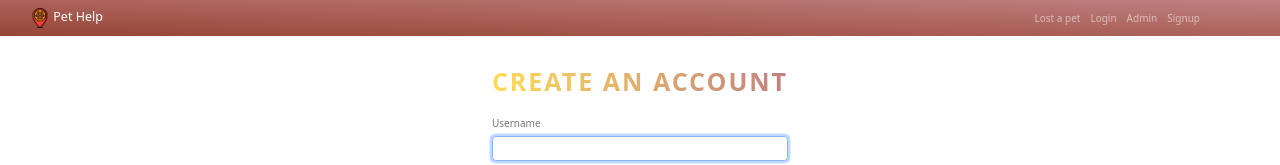
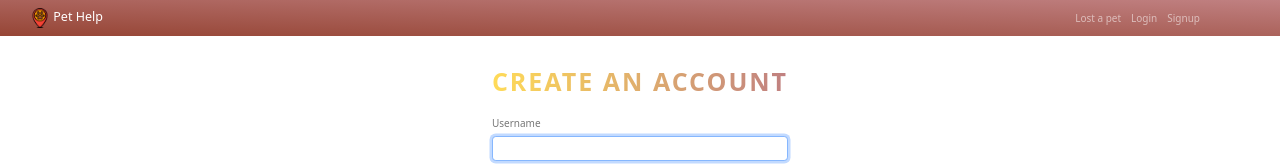
Before and after one commit to pethelp-website/final-project-pethelp, a React (Create React App) app in the folder frontend/: page /sign-up in a window 1280 px wide. Shown: the top 165 px of the page. Built offline with nearby package versions, Linux system fonts and the light colour scheme.

Commit message:
implement admin user type to hide admin page when the user is not admin

```diff
--- a/frontend/src/components/home/homeheader/HomeHeader.jsx
+++ b/frontend/src/components/home/homeheader/HomeHeader.jsx
@@ -15,7 +15,7 @@ function HomeHeader() {
   const endLoginSession = () => {
     loginService.logout({
       password: 'Qualqur',
-      email:"alissa@gmail.com"
+      email: "alissa@gmail.com"
     })
       .then(data => {
         navigate("/login", { replace: true });
@@ -26,6 +26,9 @@ function HomeHeader() {
 
   //function from services checks if user is logged in
   const isLoggedIn = loginService.isLoggedIn();
+
+  //checks if the user is admin
+  const user = loginService.getUser();
 
   return (
     <div>
@@ -42,13 +45,13 @@ function HomeHeader() {
         <Navbar.Toggle aria-controls="basic-navbar-nav" />
         <Navbar.Collapse id="basic-navbar-nav" className="justify-content-end" >
           <Nav id="nav-links" >
-          {isLoggedIn &&<Nav.Link as={Link} to={"/report-page"}>Found a pet</Nav.Link> }
+            {isLoggedIn && <Nav.Link as={Link} to={"/report-page"}>Found a pet</Nav.Link>}
             <Nav.Link as={Link} to={"/missing-page"}>Lost a pet</Nav.Link>
             {!isLoggedIn && <Nav.Link as={Link} to={"/login"} >Login</Nav.Link>}
-            {isLoggedIn &&<Nav.Link as={Link} to={"/user-page"}>My account</Nav.Link> }
-            <Nav.Link as={Link} to={"/adm-page"}>Admin</Nav.Link>
-            {!isLoggedIn && <Nav.Link className='link'as={Link} to={"/sign-up"}>Signup</Nav.Link>}
-            {isLoggedIn && <Nav.Link  onClick={() => endLoginSession()}>Logout</Nav.Link>}
+            {isLoggedIn && !user.isAdmin &&<Nav.Link as={Link} to={"/user-page"}>My account</Nav.Link>}
+            {isLoggedIn && user.isAdmin &&<Nav.Link as={Link} to={"/adm-page"}>Admin</Nav.Link>}
+            {!isLoggedIn && <Nav.Link className='link' as={Link} to={"/sign-up"}>Signup</Nav.Link>}
+            {isLoggedIn && <Nav.Link onClick={() => endLoginSession()}>Logout</Nav.Link>}
           </Nav>
         </Navbar.Collapse>
       </Navbar>
--- a/frontend/src/components/login/FormLogin.jsx
+++ b/frontend/src/components/login/FormLogin.jsx
@@ -7,6 +7,7 @@ import '../../style/style.scss';
 function FormLogin() {
 
     let navigate = useNavigate();
+
 
     const [values, setValues] = useState({
         email: "",
@@ -55,6 +56,7 @@ function FormLogin() {
             })
             .then((data) => {
                 localStorage.setItem("token", JSON.stringify(data));
+                localStorage.setItem("user", JSON.stringify(data.user));
                 navigate("/", { replace: true });
                 console.log(data);
             })
--- a/frontend/src/components/missingpage/card/CardComponent.jsx
+++ b/frontend/src/components/missingpage/card/CardComponent.jsx
@@ -47,7 +47,7 @@ const SearchBar = () => {
                     </Col>}
                     {reportData && results.map((value, index) => {
                         return (
-                            <Col key={index} md={4} xs={12}>
+                            <Col key={index} md={3} xs={12}>
                                 <Card style={{ width: '25rem' }} className="mb-3" id="card">
                                     <Card.Img variant="top"className="image"
                                      src={`http://localhost:4000/${value.image}`}
--- a/frontend/src/services/loginService.js
+++ b/frontend/src/services/loginService.js
@@ -31,7 +31,7 @@ export async function sign_up({
 
 //checks if the user is logged in
 export function isLoggedIn() {
-    return getAuthenticatedUser() !== null;
+    return getToken() !== null;
 };
 
 
@@ -62,11 +62,16 @@ export async function logout({
 }
 
 
+ //checks if user is admin
+ export function getUser()  {
+    const user = localStorage.getItem("user");
+    return JSON.parse(user);
+  };
 
 
 
 //checks if the user is authenticated
-export function getAuthenticatedUser() {
+export function getToken() {
     const user = localStorage.getItem("token");
     console.log(user)
     if (!user) {
@@ -81,9 +86,10 @@ export function getAuthenticatedUser() {
 
 const exports = {
     sign_up,
-    getAuthenticatedUser,
+    getToken,
     isLoggedIn,
-    logout
+    logout,
+    getUser,
 };
 
 export default exports;
```
